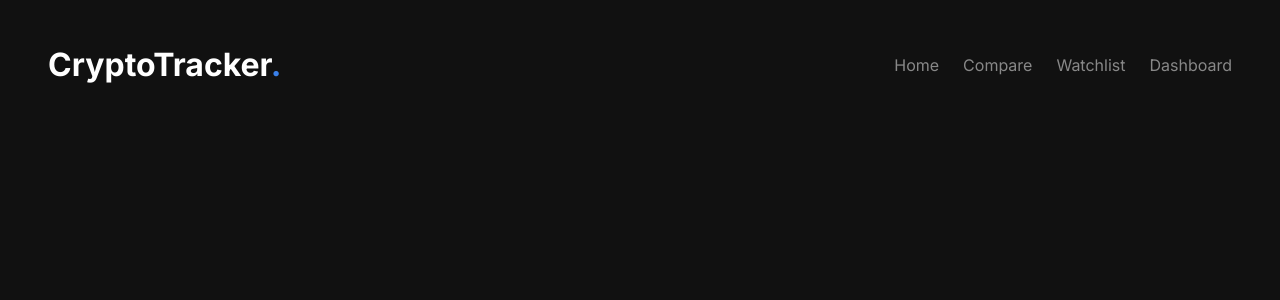
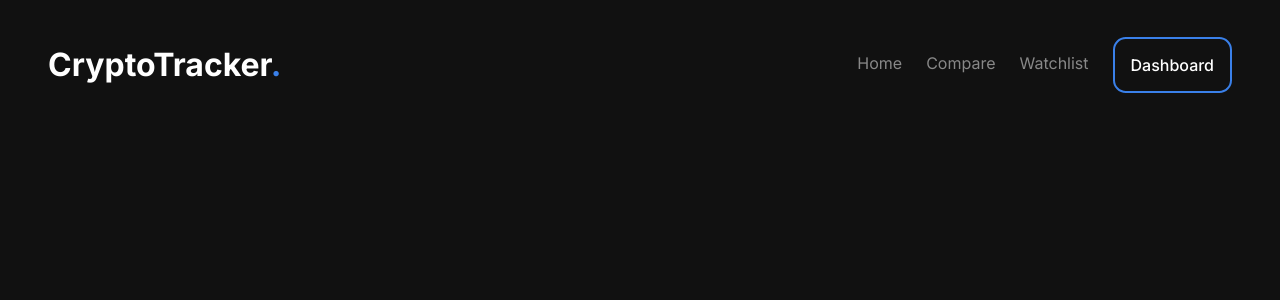
Before and after one commit to KrishnaDass95/crypto-tracker, a React (Vite) app: page / in a window 1280 px wide. Shown: the top 300 px of the page. Built offline with nearby package versions, Linux system fonts and the light colour scheme.

Commit message:
Make a custom btn with onClick fn and custom class name

```diff
--- /dev/null
+++ b/src/components/common/button/index.jsx
@@ -0,0 +1,11 @@
+import "./style.css"
+
+// eslint-disable-next-line react/prop-types
+const Button = ({ text, onClick, outlined }) => {
+
+    return(
+        <div className={outlined ? 'outlined-btn' : 'btn'} onClick={() => onClick()}>{text}</div>
+    )
+}
+
+export default Button;
--- /dev/null
+++ b/src/components/common/button/style.css
@@ -0,0 +1,26 @@
+.btn {
+    background-color: var(--blue);
+    color: var(--white);
+    padding: 1rem 1rem;
+    border-radius: 0.8rem;
+    font-weight: 500;
+    text-transform: capitalize;
+    min-width: 80px;
+}
+
+.btn:hover {
+    cursor: pointer;
+    box-shadow: 10px 13px 54px 3px rgba(61,61,209,1);
+    transition: all 0.3s;
+}
+
+.outlined-btn {
+    background-color: var(--black);
+    color: var(--white);
+    border: 2px solid var(--blue);
+    padding: 1rem 1rem;
+    border-radius: 0.8rem;
+    font-weight: 500;
+    text-transform: capitalize;
+    min-width: 80px;
+}
--- a/src/components/common/header/index.jsx
+++ b/src/components/common/header/index.jsx
@@ -1,3 +1,4 @@
+import Button from "../button"
 import AnchorTemporaryDrawer from "./drawer"
 import "./style.css"
 
@@ -14,13 +15,11 @@ const Header = () => {
             <a href="/"><p className="link">Home</p></a>
             <a href="/"><p className="link">Compare</p></a>
             <a href="/"><p className="link">Watchlist</p></a>
-            <a href="/"><p className="link">Dashboard</p></a>
+            <Button outlined={true} text={"Dashboard"} onClick={() => console.log("clicked dashboard btn")}/>
         </div>
         <div className="header-drawer">
         <AnchorTemporaryDrawer />
         </div>
-
-
         </div>
     )
 }
```
